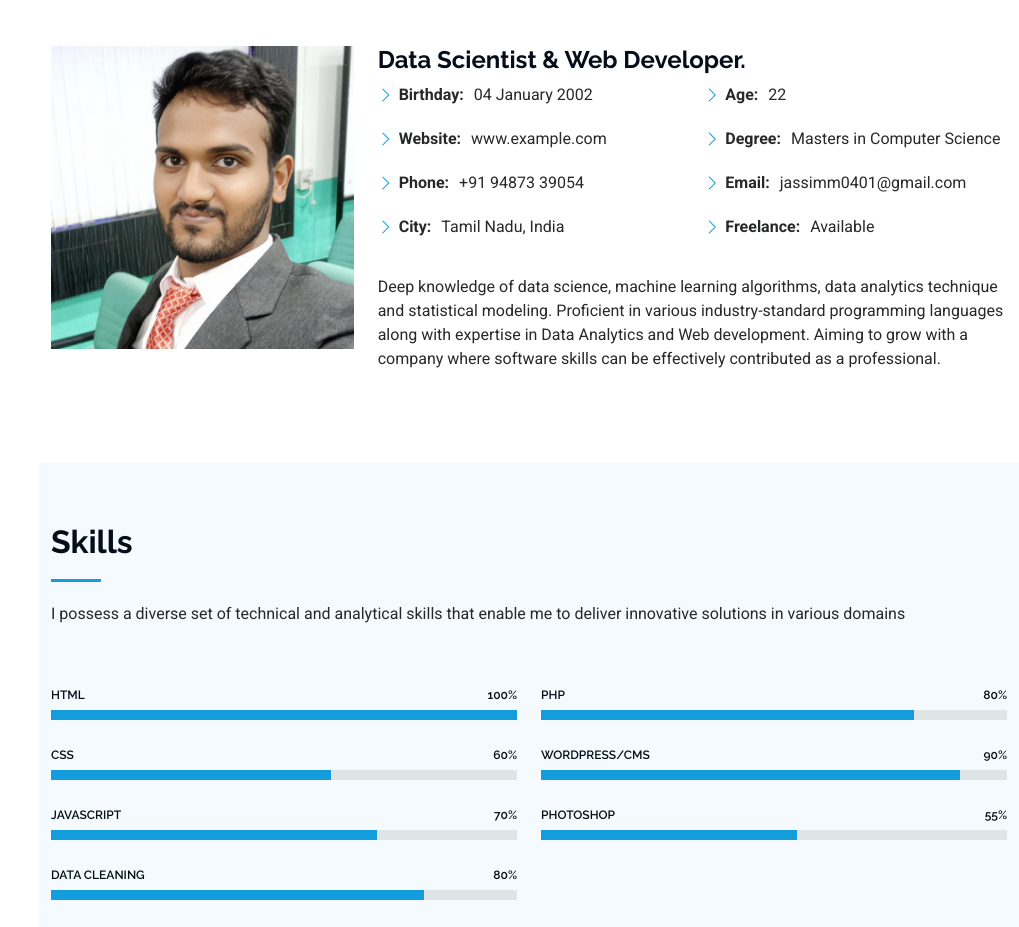
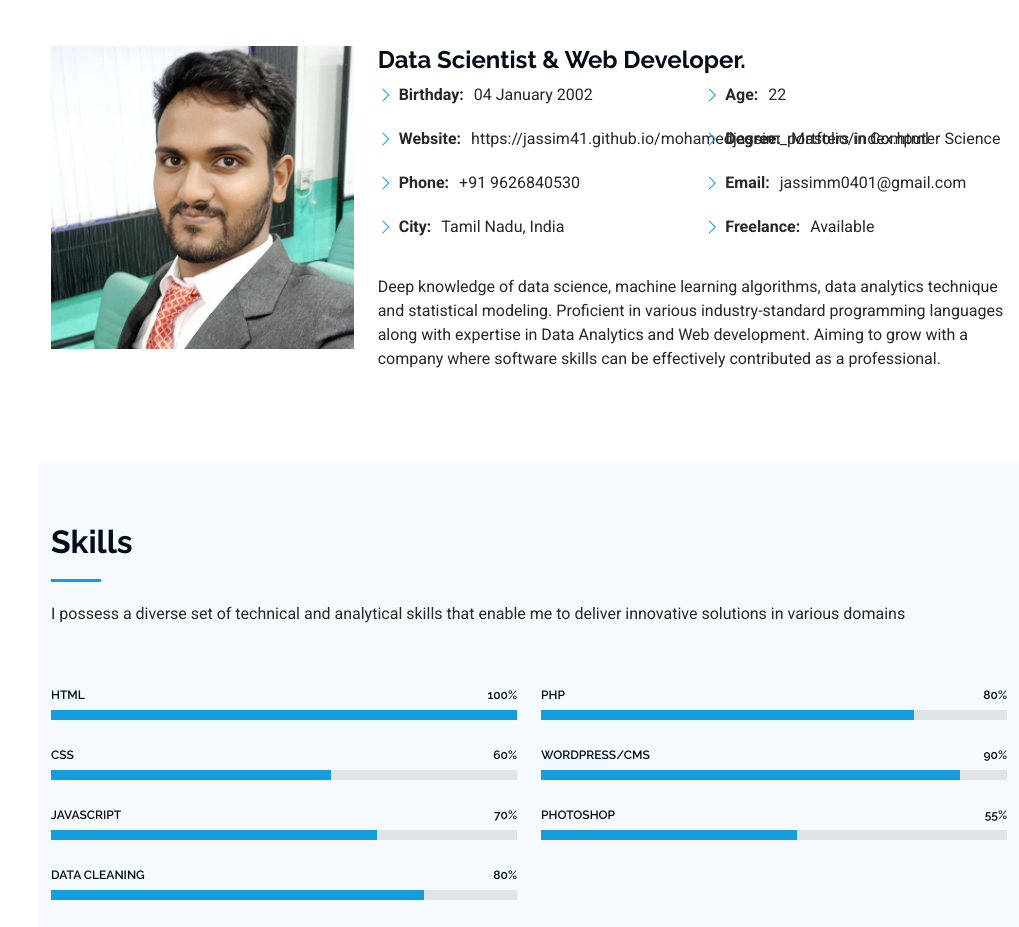
Before and after one commit to Jassim41/mohamedjassim_portfolio, a plain HTML site: page index.html in a window 1280 px wide. Shown: the part 1120-2047 px from the top of the page, without its empty margins (261-1280 px from the left). Drawn offline with Linux system fonts and the light colour scheme.

Commit message:
Update index.html

```diff
--- a/index.html
+++ b/index.html
@@ -130,8 +130,8 @@
               <div class="col-lg-6">
                 <ul>
                   <li><i class="bi bi-chevron-right"></i> <strong>Birthday:</strong> <span>04 January 2002</span></li>
-                  <li><i class="bi bi-chevron-right"></i> <strong>Website:</strong> <span>www.example.com</span></li>
-                  <li><i class="bi bi-chevron-right"></i> <strong>Phone:</strong> <span>+91 94873 39054</span></li>
+                  <li><i class="bi bi-chevron-right"></i> <strong>Website:</strong> <span>https://jassim41.github.io/mohamedjassim_portfolio/index.html</span></li>
+                  <li><i class="bi bi-chevron-right"></i> <strong>Phone:</strong> <span>+91 9626840530</span></li>
                   <li><i class="bi bi-chevron-right"></i> <strong>City:</strong> <span>Tamil Nadu, India</span></li>
                 </ul>
               </div>
```
